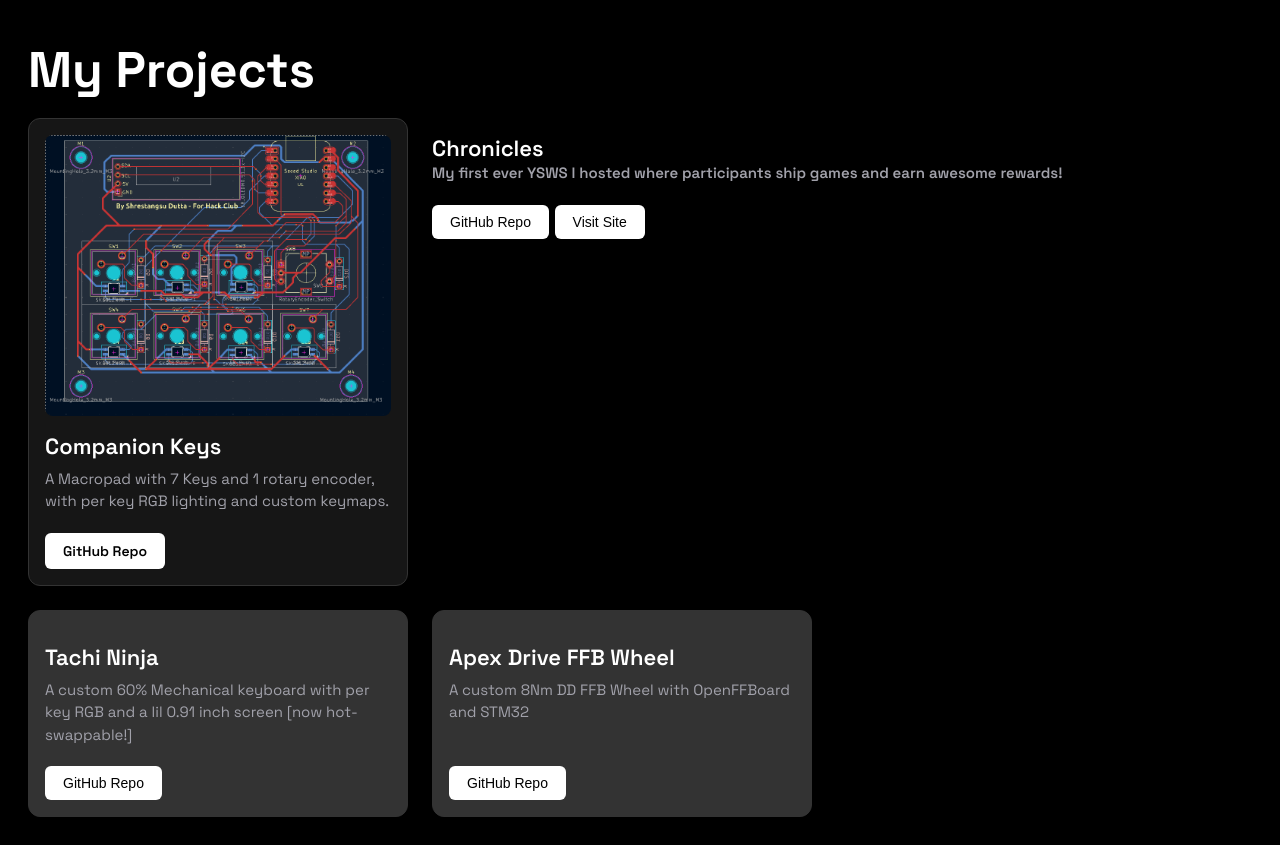
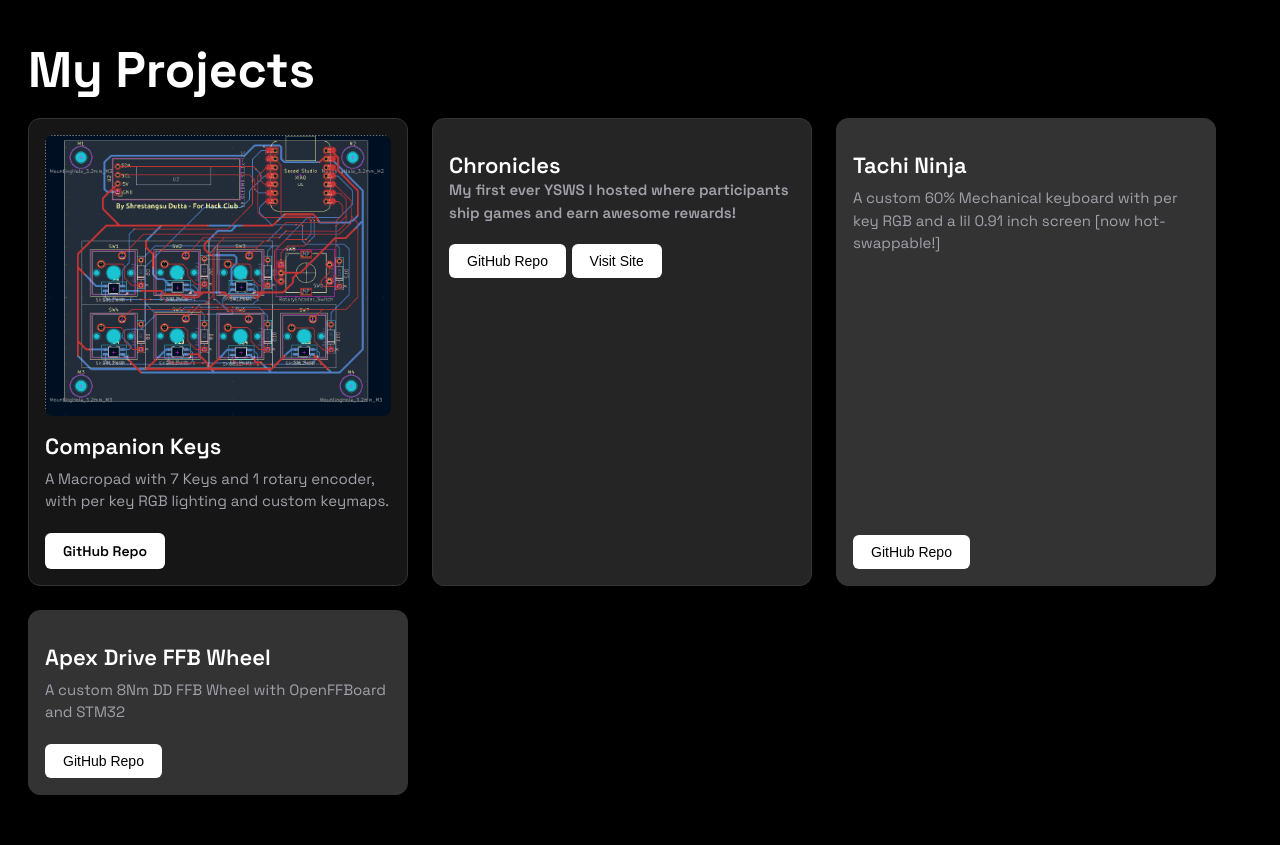
Before and after one commit to CreatorPoints/MyPersonalWebsite, a plain HTML site: page index.html in a window 1280 px wide. Shown: the part 824-1669 px from the top of the page. After the commit the page ends 1647 px from the top, so only its background shows below. Drawn offline with Linux system fonts and the light colour scheme.

Commit message:
Fixed "Chronicles" project card now rendering

```diff
--- a/style.css
+++ b/style.css
@@ -52,7 +52,7 @@ p {
     transition: border-color 0.2s ease;
 }
 
-.chr {
+.chronicles {
     background: #252525;
     border: 1px solid #333333;
     border-radius: 12px;
```
